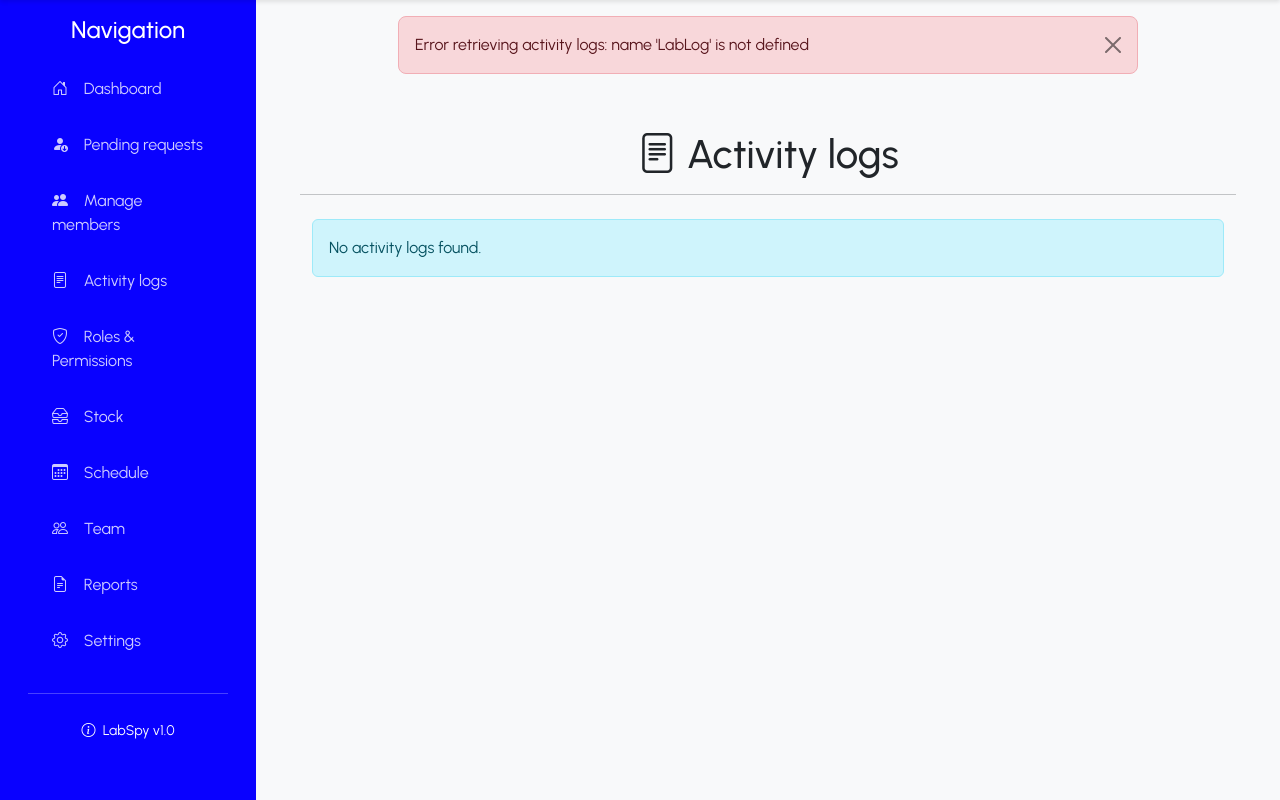
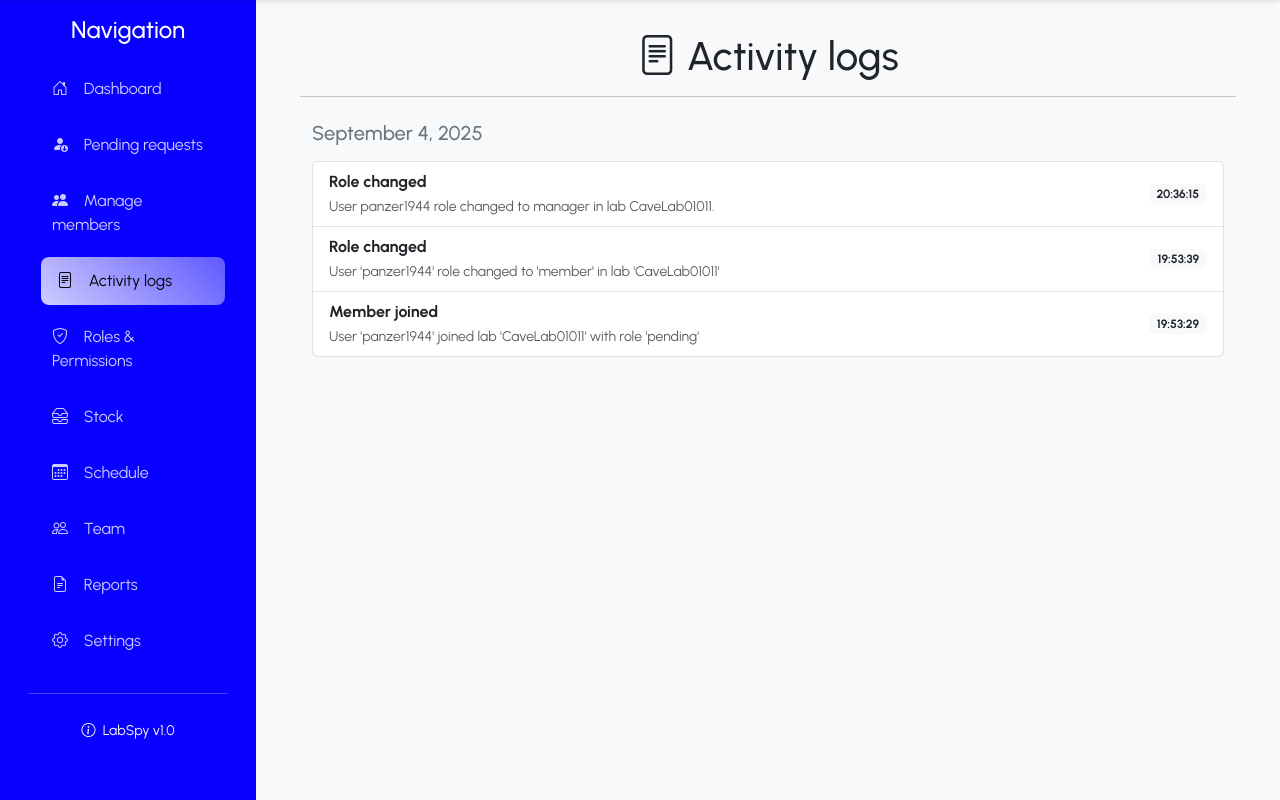
Before and after one commit to caveman01011/labspy, a Django app: a page that uses labspy/labspaces/templates/labspaces/lab_layout.html in a window 1280 px wide. Shown: the part 96-896 px from the top of the page. Run offline with Django 5.2, Linux system fonts and the light colour scheme; a user stored in the database is signed in; data comes from the database, SQL or seed files in the repository; both versions use the stored data as it was after the commit.

Commit message:
Update activity_logs

```diff
--- a/labspy/labspaces/templates/labspaces/activity_logs.html
+++ b/labspy/labspaces/templates/labspaces/activity_logs.html
@@ -21,12 +21,8 @@
                                 <br>
                                 <span class="text-muted small">{{ log.details }}</span>
                             {% endif %}
-                            {% if log.user %}
-                                <br>
-                                <span class="text-info small">By: {{ log.user.get_full_name|default:log.user.username }}</span>
-                            {% endif %}
                         </div>
-                        <span class="badge bg-light text-dark small">
+                        <span class="badge bg-light text-dark">
                             {{ log.timestamp|date:"H:i:s" }}
                         </span>
                     </li>
--- a/labspy/labspaces/templates/labspaces/lab_layout.html
+++ b/labspy/labspaces/templates/labspaces/lab_layout.html
@@ -90,7 +90,7 @@
                         </li>
 
                         <li class="nav-item">
-                            <a class="nav-link" href="#">
+                            <a class="nav-link {% if request.resolver_match.url_name == 'activity_logs' %}active{% endif %}" href="{% url 'labspaces:activity_logs' code=current_lab.code %}">
                                 <i class="bi bi-file-text"></i>
                                 Activity logs
                             </a>
--- a/labspy/labspaces/templates/labspaces/manage_permissions.html
+++ b/labspy/labspaces/templates/labspaces/manage_permissions.html
@@ -58,6 +58,7 @@
                                                         </button>
                                                         <ul class="dropdown-menu dropdown-menu-end">
                                                             {% for role in all_roles %}
+                                                            <input type="hidden" name="lab_code" value="{{current_lab.code}}">
                                                             <li>
                                                                 <button type="submit" class="dropdown-item" name="new_role" value="{{ role.name }}">{{ role.name|capfirst }}</button>
                                                             </li>
--- a/labspy/labspaces/views.py
+++ b/labspy/labspaces/views.py
@@ -5,7 +5,7 @@ from django.views.decorators.http import require_POST
 from django.urls import resolve
 from django.db.models import Q
 
-from .models import Lab, LabMembership, Role
+from .models import Lab, LabMembership, Role, LabLog
 from .forms import LabCreationForm, LabJoinForm, UserManagementSearchForm
 
 #Role validation tests
@@ -50,7 +50,7 @@ def home(request):
     # Get labs where user is owner or member (exclude pending)
     user_labs_qs = Lab.objects.filter(
         labmembership__user=request.user,
-        labmembership__role__name__in=["owner", "member"],
+        labmembership__role__name__in=["owner", "member", "manager", "guest"],
         labmembership__role__is_default=True
     ).distinct()
     user_labs = list(user_labs_qs)
@@ -343,7 +343,7 @@ def manage_permissions(request, code):
 @login_required
 @require_POST
 def change_role(request):
-    if not is_lab_admin(request.user, request.POST.get('lab_code') or request.POST.get('code')):
+    if not is_lab_admin(request.user, request.POST.get('lab_code')):
         return HttpResponseForbidden("You are not authorized to perform this action")
     membership_id = request.POST.get('membership_id')
     new_role_name = request.POST.get('new_role')
@@ -390,8 +390,7 @@ def activity_logs(request, code):
     try:
         logs = LabLog.objects.filter(lab__code=code)
     except Exception as e:
-        from django.contrib import messages
-        messages.error(request, f"Error retrieving activity logs: {str(e)}")
+        print(f"Logs query failed {e}")
         logs = []
 
     return render(request, "labspaces/activity_logs.html", {'logs': logs})
```
Also changed, not shown: labspy/db.sqlite3.
